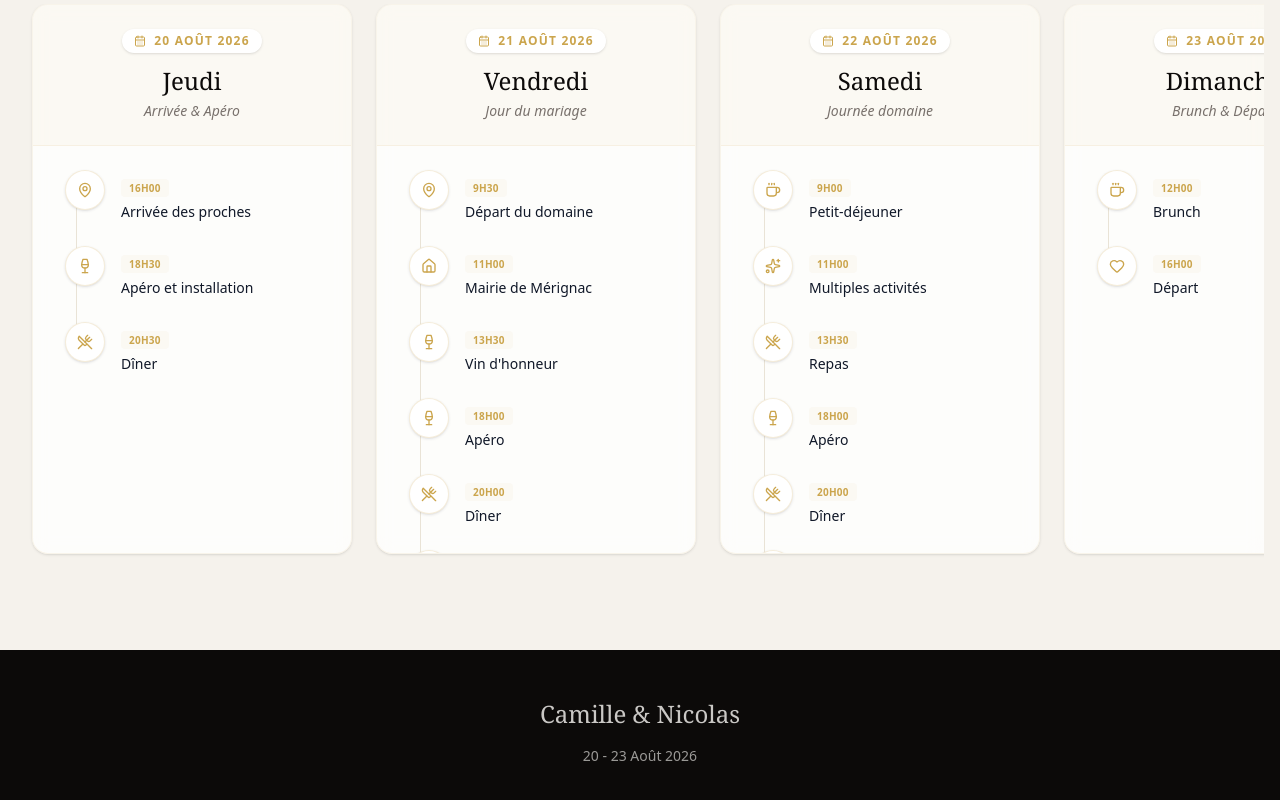
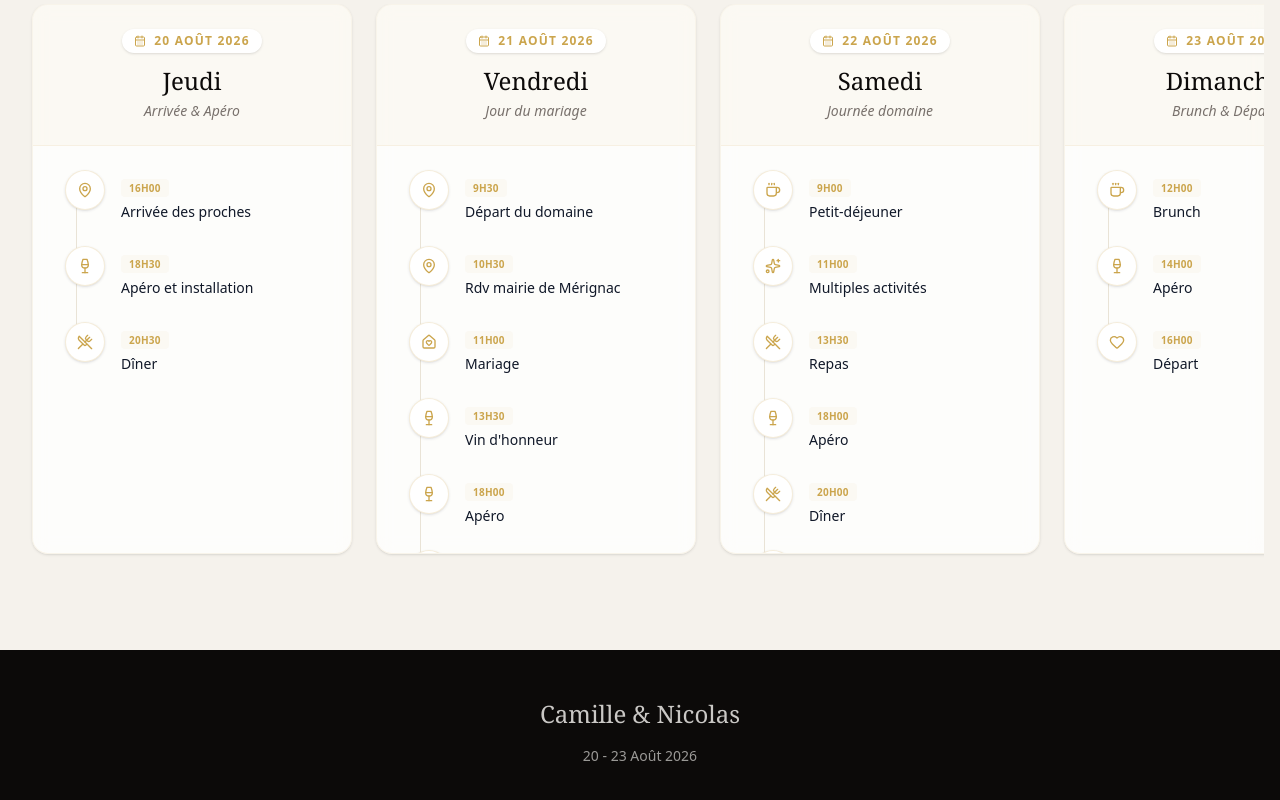
Before and after one commit to nicochnz/wedding_website, a Next.js app: page / in a window 1280 px wide. Shown: the part 3633-4433 px from the top of the page. Built offline with nearby package versions, Linux system fonts and the light colour scheme.

Commit message:
change: menu

```diff
--- a/app/programmesection.tsx
+++ b/app/programmesection.tsx
@@ -1,7 +1,7 @@
 "use client";
 
 import { useRef } from 'react';
-import { MapPin, Sparkles, UtensilsCrossed, Music, Coffee, Heart, CalendarDays, Wine, House, ChevronLeft, ChevronRight, Info } from 'lucide-react';
+import { MapPin, Sparkles, UtensilsCrossed, Music, Coffee, Heart, CalendarDays, Wine, House, ChevronLeft, ChevronRight, Info, HouseHeart } from 'lucide-react';
 
 const programmeData = [
   {
@@ -20,7 +20,8 @@ const programmeData = [
     title: 'Jour du mariage',
     events: [
       { time: '9h30', title: 'Départ du domaine', icon: MapPin},
-      { time: '11h00', title: 'Mairie de Mérignac', icon: House, },
+      { time: '10h30', title: 'Rdv mairie de Mérignac', icon: MapPin},
+      { time: '11h00', title: 'Mariage', icon: HouseHeart, },
       { time: '13h30', title: 'Vin d\'honneur', icon: Wine,},
       { time: '18h00', title: 'Apéro', icon: Wine, },
       { time: '20h00', title: 'Dîner', icon: UtensilsCrossed},
@@ -46,6 +47,7 @@ const programmeData = [
     title: 'Brunch & Départ',
     events: [
       { time: '12h00', title: 'Brunch', icon: Coffee},
+      { time: '14h00', title: 'Apéro', icon: Wine},
       { time: '16h00', title: 'Départ', icon: Heart},
     ],
   },
```
